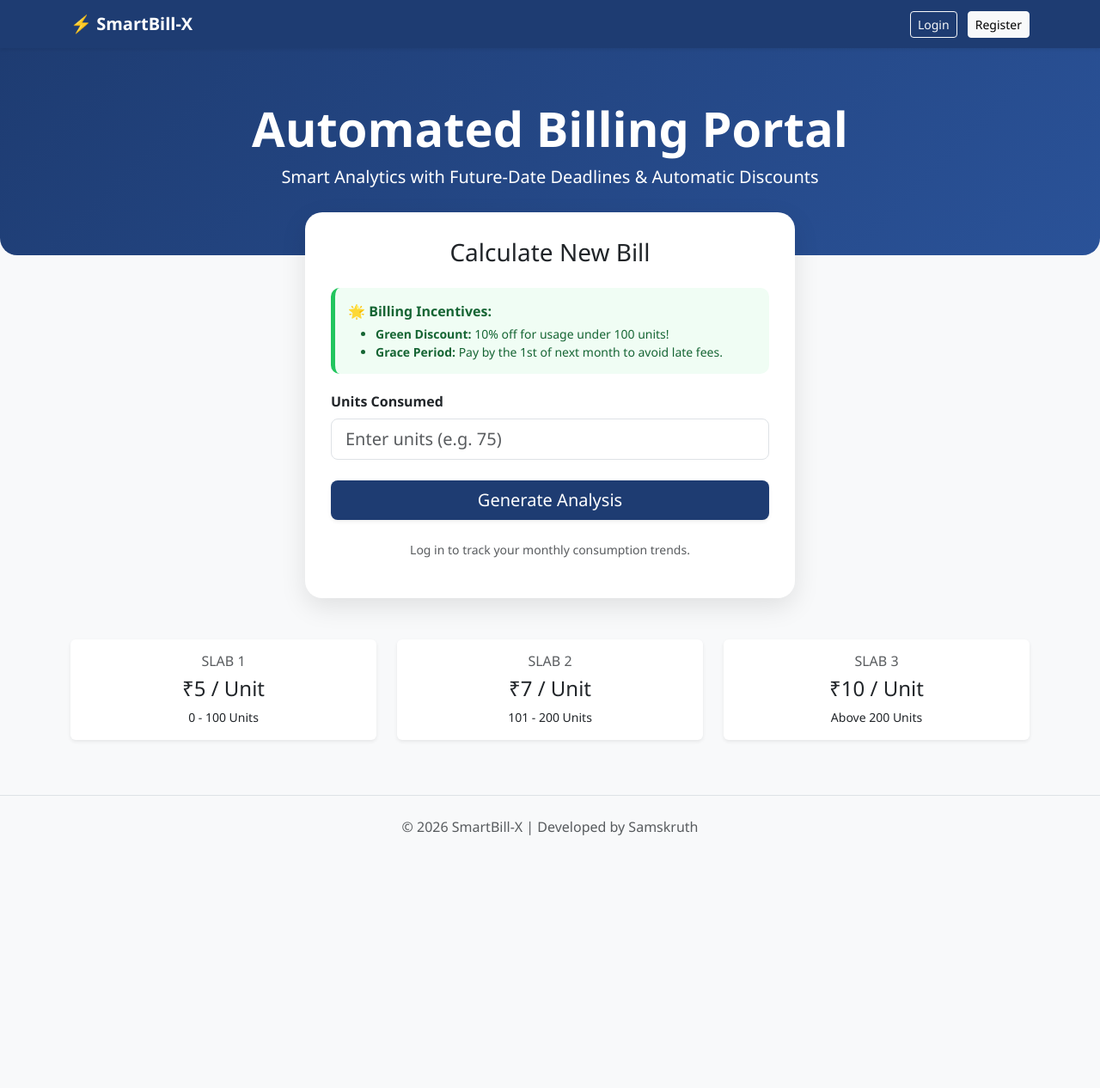
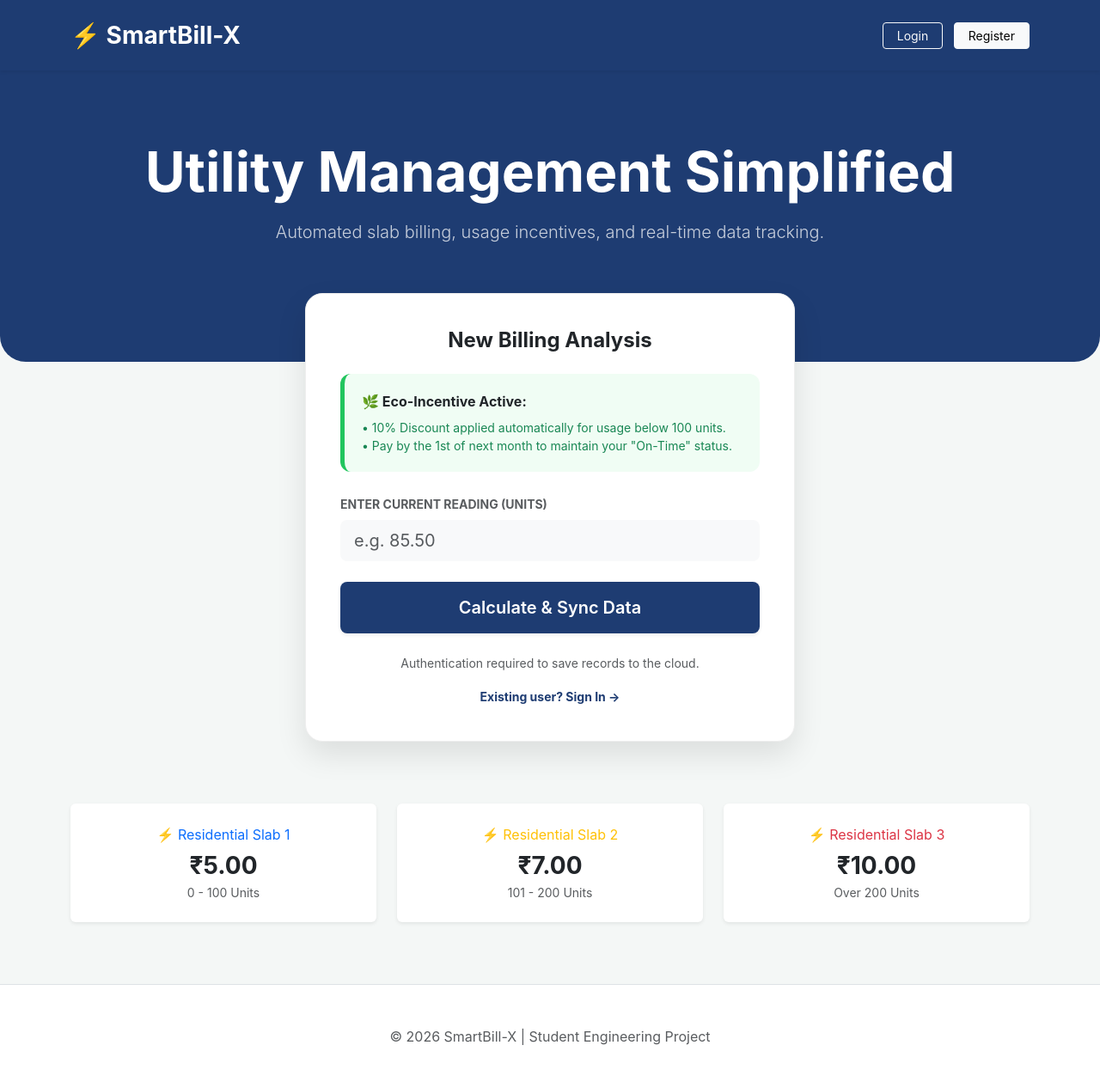
Before and after one commit to Sam-179/Utility-Billing-Analytics-System, a Flask app: page / in a window 1280 px wide. Shown: the whole page at 86% size. Before the commit the page ends 972 px from the top, so only its background shows below. Run offline with Flask 3, Linux system fonts and the light colour scheme.

Commit message:
Updated to port 8080 and added analytics features

```diff
--- a/UTILITY_PROJECT/app.py
+++ b/UTILITY_PROJECT/app.py
@@ -47,7 +47,6 @@ def get_system_dates():
     now = datetime.now()
     today_str = now.strftime('%Y-%m-%d')
 
-    # Logic to find the 1st of the next month
     if now.month == 12:
         next_month = 1
         next_year = now.year + 1
@@ -118,16 +117,15 @@ def calculate():
     units = float(request.form['units'])
     today_str, auto_due_date = get_system_dates()
 
-    # 1. Slab Calculation
     base_total, slabs = calculate_slab_bill(units)
 
-    # 2. Apply 10% Discount if units < 100
+    # Apply 10% Discount if units < 100
     discount = 0.0
     if units < 100:
         discount = round(base_total * 0.10, 2)
         base_total -= discount
 
-    # 3. Late Fee Check (If today is strictly AFTER the 1st of next month)
+    # Late Fee Check
     late_fee = 0.0
     due_datetime = datetime.strptime(auto_due_date, '%Y-%m-%d')
     if datetime.now() >= (due_datetime + timedelta(days=1)):
@@ -158,7 +156,12 @@ def dashboard():
         cursor.execute("SELECT * FROM records WHERE username = ? ORDER BY date_calculated DESC", (session['username'],))
     history = cursor.fetchall()
     conn.close()
-    return render_template('dashboard.html', history=history)
+
+    # Prepare data for Chart.js (Dates and Units)
+    chart_labels = [row[7] for row in reversed(history[:10])] # Last 10 records
+    chart_data = [row[2] for row in reversed(history[:10])]
+
+    return render_template('dashboard.html', history=history, chart_labels=chart_labels, chart_data=chart_data)
 
 @app.route('/logout')
 def logout():
@@ -166,4 +169,4 @@ def logout():
     return redirect(url_for('index'))
 
 if __name__ == '__main__':
-    app.run(debug=True)
+    app.run(debug=True, port=8080)
--- a/UTILITY_PROJECT/templates/index.html
+++ b/UTILITY_PROJECT/templates/index.html
@@ -6,25 +6,27 @@
     <title>SmartBill-X | Home</title>
     <link href="https://cdn.jsdelivr.net/npm/bootstrap@5.3.0/dist/css/bootstrap.min.css" rel="stylesheet">
     <style>
-        body { background-color: #f8f9fa; font-family: 'Segoe UI', sans-serif; }
-        .hero-section { background: linear-gradient(135deg, #1e3c72 0%, #2a5298 100%); color: white; padding: 60px 0; border-radius: 0 0 20px 20px; }
-        .calc-container { margin-top: -50px; background: white; padding: 30px; border-radius: 20px; box-shadow: 0 10px 30px rgba(0,0,0,0.1); }
-        .navbar { background-color: #1e3c72 !important; }
-        .policy-badge { background-color: #f0fdf4; color: #166534; border-radius: 10px; padding: 15px; margin-bottom: 20px; border-left: 5px solid #22c55e; }
+        body { background-color: #f4f7f6; font-family: 'Inter', -apple-system, sans-serif; }
+        .hero-section { background: #1e3c72; color: white; padding: 80px 0 120px 0; border-radius: 0 0 30px 30px; }
+        .calc-container { margin-top: -80px; background: white; padding: 40px; border-radius: 20px; box-shadow: 0 15px 35px rgba(0,0,0,0.1); border: 1px solid #eee; }
+        .navbar { background-color: #1e3c72 !important; padding: 15px 0; }
+        .policy-card { background: #f0fdf4; border-left: 5px solid #22c55e; padding: 20px; border-radius: 12px; margin-bottom: 25px; }
+        .btn-primary { background: #1e3c72; border: none; padding: 15px; font-weight: 600; transition: all 0.3s; }
+        .btn-primary:hover { background: #2a5298; transform: translateY(-2px); }
     </style>
 </head>
 <body>
 
     <nav class="navbar navbar-expand-lg navbar-dark shadow-sm">
         <div class="container">
-            <a class="navbar-brand fw-bold" href="/">⚡ SmartBill-X</a>
+            <a class="navbar-brand fw-bold fs-3" href="/">⚡ SmartBill-X</a>
             <div class="ms-auto">
                 {% if session['username'] %}
-                    <a href="/dashboard" class="btn btn-outline-light btn-sm me-2">Dashboard</a>
-                    <a href="/logout" class="btn btn-light btn-sm">Logout</a>
+                    <a href="/dashboard" class="btn btn-outline-light btn-sm px-3 me-2">Dashboard</a>
+                    <a href="/logout" class="btn btn-light btn-sm px-3">Logout</a>
                 {% else %}
-                    <a href="/login" class="btn btn-outline-light btn-sm me-2">Login</a>
-                    <a href="/register" class="btn btn-light btn-sm">Register</a>
+                    <a href="/login" class="btn btn-outline-light btn-sm px-3 me-2">Login</a>
+                    <a href="/register" class="btn btn-light btn-sm px-3">Register</a>
                 {% endif %}
             </div>
         </div>
@@ -32,70 +34,71 @@
 
     <header class="hero-section text-center">
         <div class="container">
-            <h1 class="display-4 fw-bold">Automated Billing Portal</h1>
-            <p class="lead">Smart Analytics with Future-Date Deadlines & Automatic Discounts</p>
+            <h1 class="display-3 fw-bold mb-3">Utility Management Simplified</h1>
+            <p class="lead opacity-75">Automated slab billing, usage incentives, and real-time data tracking.</p>
         </div>
     </header>
 
-    <main class="container">
+    <main class="container mb-5">
         <div class="row justify-content-center">
             <div class="col-md-6 calc-container">
-                <h3 class="text-center mb-4">Calculate New Bill</h3>
+                <h2 class="h4 fw-bold mb-4 text-center">New Billing Analysis</h2>
 
-                <div class="policy-badge">
-                    <p class="mb-1"><strong>🌟 Billing Incentives:</strong></p>
-                    <ul class="small mb-0">
-                        <li><b>Green Discount:</b> 10% off for usage under 100 units!</li>
-                        <li><b>Grace Period:</b> Pay by the 1st of next month to avoid late fees.</li>
-                    </ul>
+                <div class="policy-card">
+                    <p class="mb-2"><strong>🌿 Eco-Incentive Active:</strong></p>
+                    <p class="small mb-0 text-success">
+                        • 10% Discount applied automatically for usage below 100 units.<br>
+                        • Pay by the 1st of next month to maintain your "On-Time" status.
+                    </p>
                 </div>
 
                 <form action="/calculate" method="POST">
                     <div class="mb-4">
-                        <label class="form-label fw-bold">Units Consumed</label>
-                        <input type="number" step="0.01" name="units" class="form-control form-control-lg" placeholder="Enter units (e.g. 75)" required>
+                        <label class="form-label text-muted small fw-bold text-uppercase">Enter Current Reading (Units)</label>
+                        <input type="number" step="0.01" name="units" class="form-control form-control-lg bg-light border-0" placeholder="e.g. 85.50" required>
                     </div>
 
-                    <button type="submit" class="btn btn-primary w-100 btn-lg shadow-sm" style="background-color: #1e3c72; border: none;">Generate Analysis</button>
+                    <button type="submit" class="btn btn-primary w-100 btn-lg shadow-sm">Calculate & Sync Data</button>
                 </form>
 
                 <div class="text-center mt-4">
                     {% if not session['username'] %}
-                        <p class="text-muted small">Log in to track your monthly consumption trends.</p>
+                        <p class="text-muted small">Authentication required to save records to the cloud.</p>
+                        <a href="/login" class="text-decoration-none fw-bold small" style="color: #1e3c72;">Existing user? Sign In &rarr;</a>
                     {% else %}
-                        <p class="text-success small">Logged in as <b>{{ session['username'] }}</b></p>
+                        <p class="text-success small fw-bold">System Status: Connected as {{ session['username'] }}</p>
                     {% endif %}
                 </div>
             </div>
         </div>
 
-        <div class="row mt-5 text-center">
-            <div class="col-md-4">
-                <div class="card border-0 shadow-sm p-3 mb-3">
-                    <h6 class="text-muted">SLAB 1</h6>
-                    <h4>₹5 / Unit</h4>
-                    <small>0 - 100 Units</small>
+        <div class="row mt-5 pt-4">
+            <div class="col-md-4 mb-4">
+                <div class="card border-0 shadow-sm p-4 text-center">
+                    <div class="text-primary mb-2">⚡ Residential Slab 1</div>
+                    <h3 class="fw-bold mb-1">₹5.00</h3>
+                    <div class="text-muted small">0 - 100 Units</div>
                 </div>
             </div>
-            <div class="col-md-4">
-                <div class="card border-0 shadow-sm p-3 mb-3">
-                    <h6 class="text-muted">SLAB 2</h6>
-                    <h4>₹7 / Unit</h4>
-                    <small>101 - 200 Units</small>
+            <div class="col-md-4 mb-4">
+                <div class="card border-0 shadow-sm p-4 text-center">
+                    <div class="text-warning mb-2">⚡ Residential Slab 2</div>
+                    <h3 class="fw-bold mb-1">₹7.00</h3>
+                    <div class="text-muted small">101 - 200 Units</div>
                 </div>
             </div>
-            <div class="col-md-4">
-                <div class="card border-0 shadow-sm p-3 mb-3">
-                    <h6 class="text-muted">SLAB 3</h6>
-                    <h4>₹10 / Unit</h4>
-                    <small>Above 200 Units</small>
+            <div class="col-md-4 mb-4">
+                <div class="card border-0 shadow-sm p-4 text-center">
+                    <div class="text-danger mb-2">⚡ Residential Slab 3</div>
+                    <h3 class="fw-bold mb-1">₹10.00</h3>
+                    <div class="text-muted small">Over 200 Units</div>
                 </div>
             </div>
         </div>
     </main>
 
-    <footer class="text-center mt-5 py-4 text-muted border-top">
-        <p>&copy; 2026 SmartBill-X | Developed by Samskruth</p>
+    <footer class="text-center py-5 text-muted border-top bg-white">
+        <p class="mb-0">&copy; 2026 SmartBill-X | Student Engineering Project</p>
     </footer>
 
 </body>
```
Also changed, not shown: UTILITY_PROJECT/templates/dashboard.html (+18 -0 lines), UTILITY_PROJECT/database.db.
